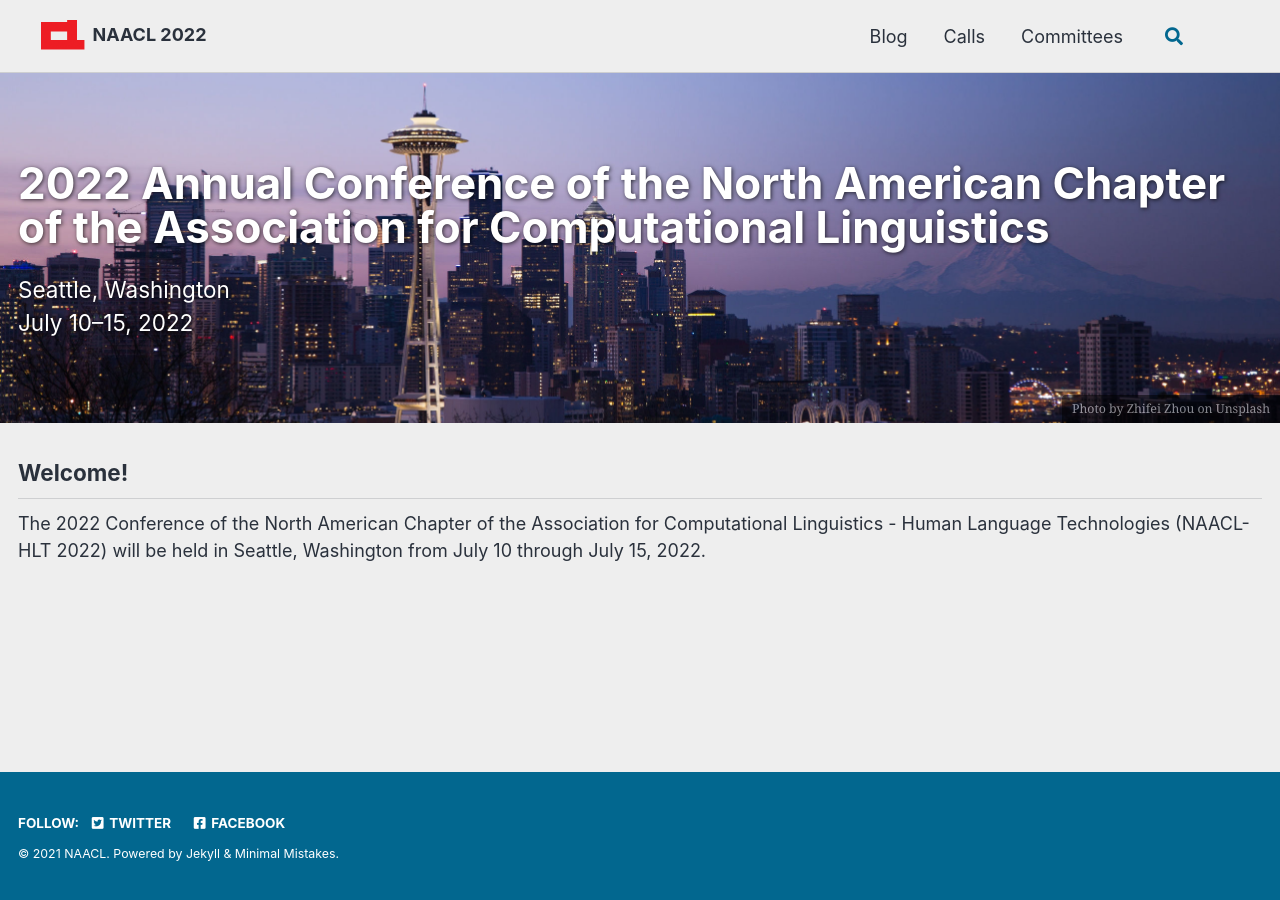
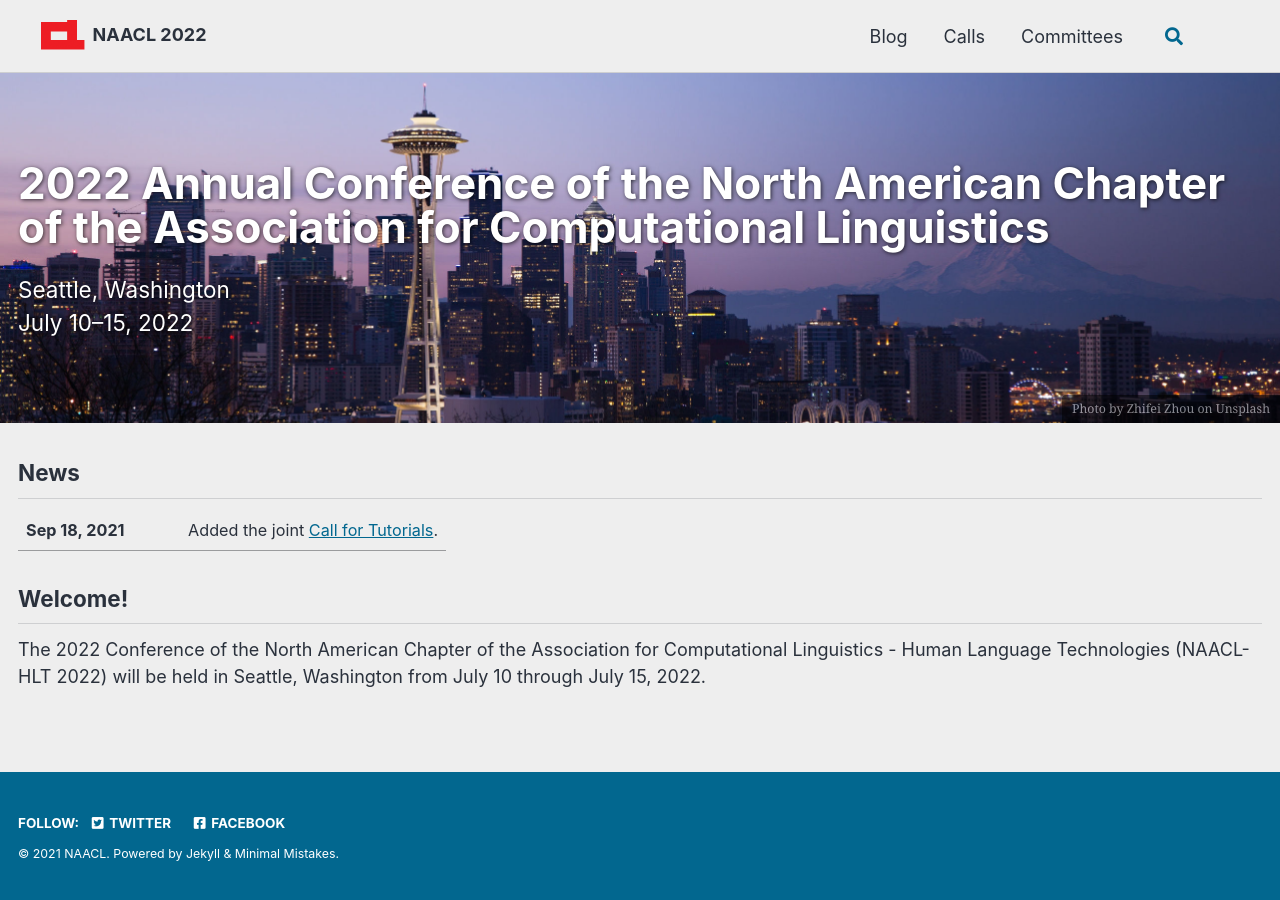
Before and after one commit to naacl-org/naacl-2022-website, a Jekyll site: the page built from _pages/home.md, in a window 1280 px wide. Built offline with Jekyll 4.4.1, drawn with Linux system fonts in a browser that asks for light colours; cached includes are drawn as plain includes; comment, search, counter and statistics services are not loaded.

Commit message:
Added a news section on the front page

```diff
--- a/_pages/home.md
+++ b/_pages/home.md
@@ -8,6 +8,16 @@ header:
 excerpt: "Seattle, Washington<br>July 10&ndash;15, 2022"
 ---
 
+<style>
+.news-table { font-size: .9em; table-layout: fixed; }
+.news-table tr td:nth-child(1) { font-weight: bold; width: 10em; }
+</style>
+
+## News
+
+| Sep 18, 2021 | Added the joint [Call for Tutorials](/calls/tutorials/).
+{: .news-table}
+
 ## Welcome!
 
 The 2022 Conference of the North American Chapter of the Association for Computational Linguistics - Human Language Technologies (NAACL-HLT 2022) will be held in Seattle, Washington from July 10 through July 15, 2022.
```
